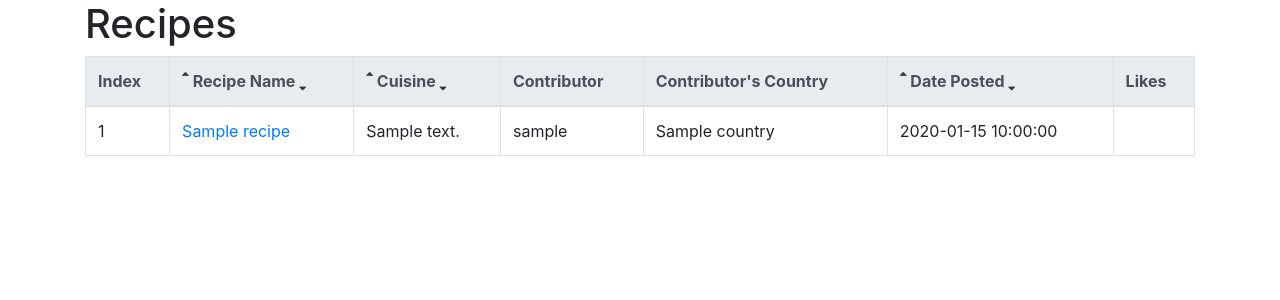
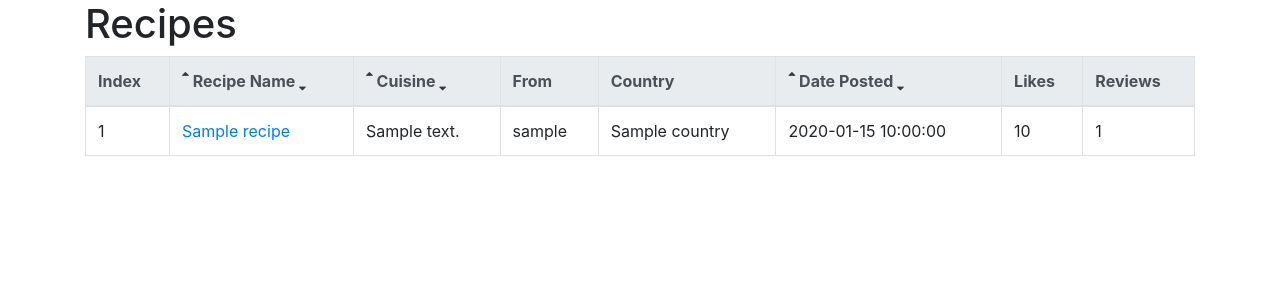
Before and after one commit to ksngo/Project3-recipes, a Flask app: page /recipes/sort_recipe_d/ in a window 1280 px wide. Shown: the part 56-356 px from the top of the page. Run offline with Flask 2, Linux system fonts and the light colour scheme; a database or web service that is not in the repository returns one stand-in record (values such as "Sample title"); some libraries are stand-ins or nearby versions.

Commit message:
add likes&reviews to public recipe page

```diff
--- a/app.py
+++ b/app.py
@@ -34,17 +34,19 @@ def recipes():
     get_users = list(client[DB_NAME].users.find())
 
 
-    # get_average_likes = client[DB_NAME].recipes.aggregate(
-    #     [
+    # get_avg_likes = list(client[DB_NAME].recipes.aggregate(
+    #     [ { "$unwind" : "$likes"},
     #         {
-    #          $group:
+    #          "$group":
     #             {
-    #              _id: "$item",
-    #              avglikes: {$avg: "$likes"}
+    #                 "_id" : "$_id",
+    #                 "avglikes": {"$avg":  "$likes.ratings" }
     #             }
-    #         }
+    #         },
+    #         { "$project": { "trunclikes" : { "$trunc": [ "$avglikes", 2 ] } } }
     #     ]
-    # )
+    # ))
+
 
     return render_template('public_all_recipes.html', get_recipes= get_recipes , get_users= get_users )
 
@@ -88,7 +90,7 @@ def recipe_display(recipe_id):
         for i in get_recipe['likes'] :
             sum_likes = sum_likes+int(i['ratings'])
 
-        avg_likes = sum_likes / len(get_recipe['likes'])
+        avg_likes = round((sum_likes / len(get_recipe['likes'])),2)
 
     else :
 
@@ -291,7 +293,10 @@ def add_recipe_post(user_id) :
         "user_id" : user_id,
         "date_posted" : datetime.datetime.now().strftime("%Y-%m-%d"),
         "date_last_edited": "null",
-        "number_steps" : request.form.get("num-steps-np")
+        "number_steps" : request.form.get("num-steps-np"),
+        "avg_likes" : "0" ,
+        "num_reviews" : 0
+
     })
 
     #####update recipe id into users database#####
@@ -401,6 +406,10 @@ def reviews(recipe_id) :
 @app.route("/recipes/<recipe_id>/reviews", methods=["POST"])
 def reviews_post(recipe_id) :
 
+
+
+
+
     get_valid_user = client[DB_NAME].users.find_one({
         "user_name" : request.form.get("username"),
         "password" : request.form.get("password")
@@ -426,6 +435,26 @@ def reviews_post(recipe_id) :
                     "ratings" : request.form.get("ratings"),
                     "date" : datetime.datetime.now().strftime("%Y-%m-%d")
                 }
+            }
+        })
+
+        #####update the average ratings and number of reviews in document#####
+        get_recipe = client[DB_NAME].recipes.find_one({ "_id" : ObjectId(recipe_id) })
+
+        num_reviews = get_recipe["num_reviews"] + 1
+        avg_likes = str(
+            round(
+                (float(get_recipe["avg_likes"])*(int(num_reviews)-1) + int(request.form.get("ratings")))/int(num_reviews)
+                ,2)
+
+            )
+
+        client[DB_NAME].recipes.update_one({
+            "_id" : ObjectId(recipe_id)
+        }, {
+            "$set" : {
+                "avg_likes" : avg_likes ,
+                "num_reviews" : num_reviews
             }
         })
 
--- a/templates/public_all_recipes.html
+++ b/templates/public_all_recipes.html
@@ -40,14 +40,15 @@
                 Cuisine
                 <a href="{{url_for('sort_cuisine_d')}}" style="text-decoration:none;"><sub><i class="fa fa-sort-desc text-dark" aria-hidden="true"></i></sub></a>
             </th>
-            <th>Contributor</th>
-            <th>Contributor's Country</th>
+            <th>From</th>
+            <th>Country</th>
             <th>
                 <a href="{{url_for('sort_date_a')}}" style="text-decoration:none;"><sup><i class="fa fa-sort-asc text-dark" aria-hidden="true"></i></sup></a>
                 Date Posted
                 <a href="{{url_for('sort_date_d')}}" style="text-decoration:none;"><sub><i class="fa fa-sort-desc text-dark" aria-hidden="true"></i></sub></a>
             </th>
             <th>Likes</th>
+            <th> Reviews </th>
         </tr>
     </thead>
         {% for r in get_recipes %}
@@ -64,9 +65,23 @@
             {%endfor%}
 
             <td> {{r.date_posted}} </td>
-            <td> </td>
+
+            <!-- {%for i in get_avg_likes %}
+                {%if i._id == r._id %}
+                    <td> {{i.trunclikes}} </td>
+                {%endif%}
+            {%endfor%} -->
+
+            {%if r.num_reviews == 0 %}
+                <td> Null </td>
+            {%else%}
+                <td> {{r.avg_likes}} </td>
+            {%endif%}
+
+            <td> {{r.num_reviews}}</td>
         </tr>
         {%endfor%}
+
 </table>
 
 {%endblock%}
--- a/templates/public_recipe.html
+++ b/templates/public_recipe.html
@@ -35,8 +35,7 @@
 
 <button type="button" class="btn btn-primary">
   <a href="{{url_for('reviews', recipe_id = get_recipe._id )}}"  style="text-decoration:none; color:white;">
-   Likes <span class="badge badge-light">{{avg_likes}}</span></a>
-
+   Ratings / Reviews <span class="badge badge-light">{{avg_likes}} / {{get_recipe.num_reviews}}</span></a>
 </button>
 
 
--- a/templates/reviews.html
+++ b/templates/reviews.html
@@ -100,7 +100,7 @@
             <option value="7">7</option>
             <option value="8">8</option>
             <option value="9">9</option>
-            <option value="9">10</option>
+            <option value="10">10</option>
         </select>
 
     </div>
```
